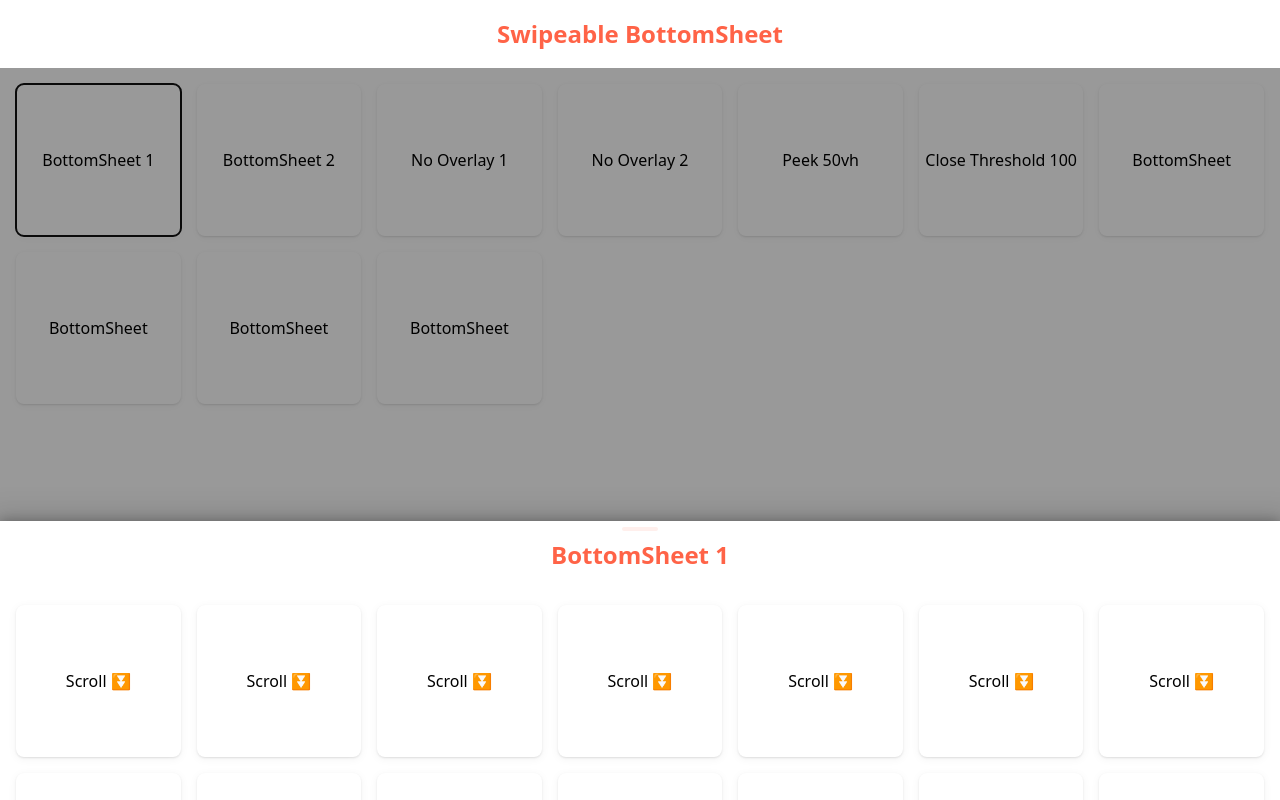
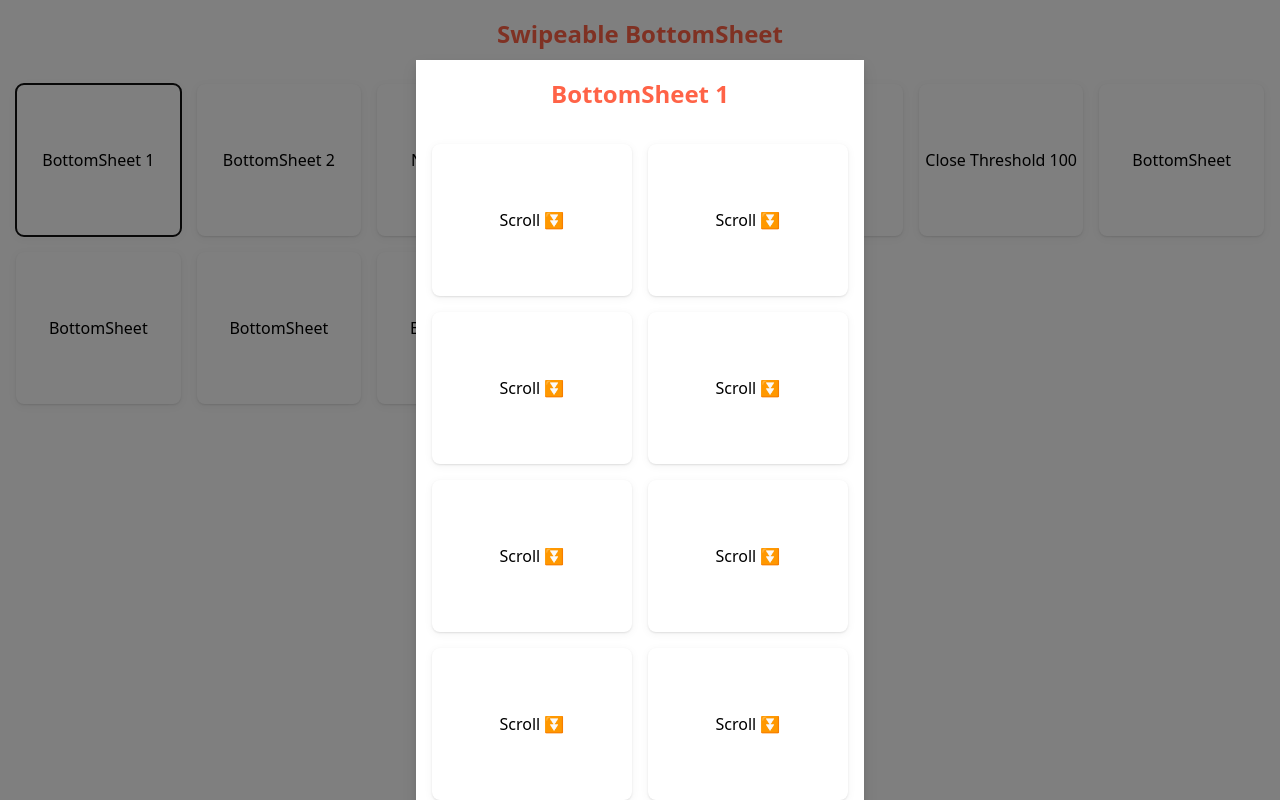
Before and after one commit to timelessco/swipeable-bottom-sheet, a plain HTML site: page index.html in a window 1280 px wide. Both pictures are taken after a click on the button "BottomSheet 1". Drawn offline with nearby package versions, Linux system fonts and the light colour scheme.

Commit message:
feat(modal): ✨  modal on desktop

```diff
--- a/script.js
+++ b/script.js
@@ -12,4 +12,5 @@ window.addEventListener("DOMContentLoaded", function () {
   new SwipeableBottomSheet({ triggerId: "trigger-6", bottomSheetId: "swipeable-bottom-sheet" });
   new SwipeableBottomSheet({ triggerId: "trigger-7", bottomSheetId: "swipeable-bottom-sheet" });
   new SwipeableBottomSheet({ triggerId: "trigger-8", bottomSheetId: "swipeable-bottom-sheet" });
+  new SwipeableBottomSheet({ triggerId: "trigger-9", bottomSheetId: "swipeable-bottom-sheet" });
 });
--- a/style.css
+++ b/style.css
@@ -41,11 +41,8 @@ header {
  */
 
 .disable-scrollbars {
-  /* Firefox */
-  scrollbar-width: none;
-
-  /* IE and Edge */
-  -ms-overflow-style: none;
+  scrollbar-width: none; /* Firefox */
+  -ms-overflow-style: none; /* IE and Edge */
 }
 
 /* Chrome and Safari */
@@ -53,17 +50,23 @@ header {
   display: none;
 }
 
-#swipeable-bottom-sheet-no-overlay {
-}
-
 .overlay {
   width: 100vw;
   height: 100vh;
+  top: 68px;
+  left: 0;
+  right: 0;
+  bottom: 0;
+  z-index: 1300;
   position: fixed;
-  left: 0px;
-  top: 68px;
-  z-index: 1300;
-  background: rgba(0, 0, 0, 0.4);
+  background-color: rgba(0, 0, 0, 0.5);
+  -webkit-tap-highlight-color: transparent;
+}
+
+@media screen and (min-width: 640px) {
+  .overlay {
+    top: 0px;
+  }
 }
 
 .bottom-sheet {
@@ -73,8 +76,9 @@ header {
   left: 0px;
   right: 0px;
   z-index: 1400;
+  width: 100%;
+  height: 100%;
   will-change: transform;
-
   pointer-events: none;
   overflow-x: hidden;
   overscroll-behavior-y: contain;
@@ -87,10 +91,16 @@ header {
   pointer-events: auto;
 }
 
+@media screen and (min-width: 640px) {
+  .bottom-sheet {
+    top: 0px;
+    scroll-snap-type: none;
+  }
+}
+
 .bottom-sheet .margin {
   height: 100%;
   background: none;
-
   scroll-snap-align: start;
 }
 
@@ -104,7 +114,6 @@ header {
   clip: rect(0, 0, 0, 0);
   white-space: nowrap;
   border-width: 0;
-
   top: 0;
   scroll-snap-align: start;
 }
@@ -115,6 +124,23 @@ header {
   background: #fff;
   box-shadow: 0 24px 0 0 #fff, 0 0 12px 0 rgba(0, 0, 0, 0.3), 0 0 24px 12px rgba(0, 0, 0, 0.1);
   scroll-snap-align: start;
+}
+
+@media screen and (min-width: 640px) {
+  .content {
+    position: relative;
+    width: 100%;
+    max-width: 28rem;
+    overflow-y: scroll;
+    z-index: 1400;
+    margin-left: auto;
+    margin-right: auto;
+    margin-top: 3.75rem;
+    margin-bottom: 3.75rem;
+    outline: 0px;
+    background-color: rgb(255, 255, 255);
+    box-shadow: rgba(0, 0, 0, 0.1) 0px 7px 14px 0px, rgba(0, 0, 0, 0.07) 0px 3px 6px 0px;
+  }
 }
 
 .content header::before {
@@ -131,12 +157,18 @@ header {
   opacity: 0.1;
 }
 
+@media screen and (min-width: 640px) {
+  .content header::before {
+    display: none;
+  }
+}
+
 .fade-in {
   animation: fade 0.2s forwards;
 }
 
 .fade-out {
-  animation: fade 0.1s reverse;
+  animation: fade 0.2s reverse;
 }
 
 .slide-in {
@@ -144,7 +176,7 @@ header {
 }
 
 .slide-out {
-  animation: slide 0.1s reverse;
+  animation: slide 0.21s reverse;
 }
 
 /* Animate opacity */
--- a/swipeable-bottom-sheet.js
+++ b/swipeable-bottom-sheet.js
@@ -61,13 +61,85 @@ class SwipeableBottomSheet {
     this.toggleInteractivity = this.toggleInteractivity.bind(this);
 
     // Add listeners to open the bottomsheet on all the trigger.
-    this.trigger.addEventListener("click", this.openBottomSheet, passiveIsSupported ? { passive: true } : false);
+    this.trigger.addEventListener("click", this.openBottomSheet);
   }
 
   /**
    * Click to open bottomsheet with transition
    */
   openBottomSheet() {
+    const getOverlay = () => {
+      if (this.options.overlay) {
+        this.overlay = document.createElement("div");
+        this.overlay.classList.add("overlay");
+      }
+    };
+
+    const getPeek = () => {
+      this.bottomSheetPeek = document.createElement("div");
+      this.bottomSheetPeek.classList.add("peek");
+      this.bottomSheetPeek.style.top = this.options.peek;
+    };
+
+    const getMargin = () => {
+      this.bottomSheetMargin = document.createElement("div");
+      this.bottomSheetMargin.classList.add("margin");
+    };
+
+    const getbottomSheetContent = () => {
+      this.bottomSheetContent = document.createElement("div");
+      this.bottomSheetContent.classList.add("content");
+      this.bottomSheetContent.setAttribute("body-scroll-lock-ignore", true);
+    };
+
+    const getClonedBottomSheet = () => {
+      this.clonedBottomSheet = this.bottomSheet.cloneNode(true);
+      this.clonedBottomSheet.classList.add("bottom-sheet");
+
+      // Create the content
+      this.newBottomSheetContent = wrapAll(this.clonedBottomSheet, this.bottomSheetContent);
+      this.clonedBottomSheet.appendChild(this.newBottomSheetContent);
+
+      // Add interactivity based on the type of bottom-sheet
+      if (this.options.overlay) {
+        this.clonedBottomSheet.classList.add("interactive");
+      }
+    };
+
+    const getSwipeableBottomSheet = () => {
+      this.swipeableBottomSheet = document.createElement("div");
+      this.swipeableBottomSheet.appendChild(this.clonedBottomSheet);
+
+      if (this.options.overlay) {
+        this.swipeableBottomSheet.appendChild(this.overlay);
+      }
+    };
+
+    // Fade In animation on Overlay
+    const fadeInOverlayAnimation = () => {
+      const overlayAnimatoinEnd = () => {
+        this.overlay.classList.remove("fade-in");
+      };
+      this.overlay.addEventListener("animationend", overlayAnimatoinEnd, {
+        once: true,
+      });
+      this.overlay.classList.add("fade-in");
+    };
+
+    // Slide animation on bottom sheet
+    const slideInBottomSheetAnimation = () => {
+      const bottomSheetAnimatoinEnd = () => {
+        this.clonedBottomSheet.classList.remove("slide-in");
+      };
+      this.clonedBottomSheet.addEventListener("animationend", bottomSheetAnimatoinEnd, {
+        once: true,
+      });
+      this.clonedBottomSheet.classList.add("slide-in");
+    };
+
+    let mq = window.matchMedia("(min-width: 640px)");
+
+    if (mq.matches === false) {
       const openedBottomSheet = document.getElementById(this.options.bottomSheetId);
 
       if (openedBottomSheet) {
@@ -75,11 +147,9 @@ class SwipeableBottomSheet {
       }
 
       if (openedInstances.length > 0) {
-      // Set dismissed to true
-      this.bottomSheetDismissed = true;
-
         // Close all openedInstance with their listeners
         openedInstances.forEach((instance) => {
+          instance.bottomSheetDismissed = true;
           document.removeEventListener("touchstart", instance.toggleInteractivity);
           this.closeBottomSheet(instance.swipeableBottomSheet);
         });
@@ -87,71 +157,39 @@ class SwipeableBottomSheet {
 
       // Set bottomsheet dismissed status to false
       this.bottomSheetDismissed = false;
+
+      getOverlay();
+      getbottomSheetContent();
+      getPeek();
+      getMargin();
+      getClonedBottomSheet();
+
+      // Improvise cloned bottom sheet content
+      this.clonedBottomSheet.classList.add("disable-scrollbars");
+      this.clonedBottomSheet.insertBefore(this.bottomSheetPeek, this.clonedBottomSheet.firstChild);
+      this.clonedBottomSheet.insertBefore(this.bottomSheetMargin, this.clonedBottomSheet.firstChild);
+      this.clonedBottomSheet.addEventListener("scroll", this.onScroll, passiveIsSupported ? { passive: true } : false);
+
+      // Create a new component container every time
+      getSwipeableBottomSheet();
+
       // Add ID to each bottom sheet
       this.id = ++ID_COUNTER;
-
-    // Create a new component container every time
-    this.swipeableBottomSheet = document.createElement("div");
       this.swipeableBottomSheet.dataset.bottomSheetId = this.id;
 
-    // Get the cloned bottom sheet content
-    this.clonedBottomSheet = this.bottomSheet.cloneNode(true);
-    this.clonedBottomSheet.classList.add("bottom-sheet");
-    this.clonedBottomSheet.classList.add("disable-scrollbars");
+      // Append the bottom sheet to the DOM
+      document.body.appendChild(this.swipeableBottomSheet);
 
       if (!this.options.overlay) {
+        // Add ID to differentiate from two types of bottom sheet
         this.swipeableBottomSheet.setAttribute("id", `swipeable-bottom-sheet-no-overlay`);
-    }
 
-    // Add Scroll listener on the bottomsheet
-    this.clonedBottomSheet.addEventListener("scroll", this.onScroll, passiveIsSupported ? { passive: true } : false);
-
-    // Append the content
-    this.bottomSheetContent = document.createElement("div");
-    this.bottomSheetContent.classList.add("content");
-    this.bottomSheetContent.setAttribute("body-scroll-lock-ignore", true);
-    const newBottomSheetContent = wrapAll(this.clonedBottomSheet, this.bottomSheetContent);
-    this.clonedBottomSheet.appendChild(newBottomSheetContent);
-
-    // Add interactivity based on the type of bottom-sheet
-    if (this.options.overlay) {
-      this.clonedBottomSheet.classList.add("interactive");
-    }
-
-    // Append the peek
-    this.bottomSheetPeek = document.createElement("div");
-    this.bottomSheetPeek.classList.add("peek");
-    this.bottomSheetPeek.style.top = this.options.peek;
-    this.clonedBottomSheet.insertBefore(this.bottomSheetPeek, this.clonedBottomSheet.firstChild);
-
-    // Append the margin
-    this.bottomSheetMargin = document.createElement("div");
-    this.bottomSheetMargin.classList.add("margin");
-    this.clonedBottomSheet.insertBefore(this.bottomSheetMargin, this.clonedBottomSheet.firstChild);
-
-    // Append Overlay
-    if (this.options.overlay) {
-      this.overlay = document.createElement("div");
-      this.overlay.classList.add("overlay");
-      this.swipeableBottomSheet.appendChild(this.overlay);
-    }
-
-    // Append the bottom sheet to the DOM
-    this.swipeableBottomSheet.appendChild(this.clonedBottomSheet);
-    document.body.appendChild(this.swipeableBottomSheet);
-
-    // Store all the opened instances
-    openedInstances = [...openedInstances, this];
-
-    // Add listeners to enable and disable interactivity based on the touch position
-    if (!this.options.overlay) {
         // Add Toggle Interactivity to the bottom sheet based on the mouse position
-      document.addEventListener("touchstart", this.toggleInteractivity, passiveIsSupported ? { passive: true } : false);
-    }
-
-    if (this.options.overlay) {
-      // Disable the body scroll
-      bodyScrollLock.disableBodyScroll(this.clonedBottomSheet);
+        document.addEventListener(
+          "touchstart",
+          this.toggleInteractivity,
+          passiveIsSupported ? { passive: true } : false
+        );
       }
 
       // Scroll the bottom sheet till the peek position
@@ -166,29 +204,49 @@ class SwipeableBottomSheet {
         }
       }
 
+      // Store all the opened instances
+      openedInstances = [...openedInstances, this];
+
       /**
        * Open Animation.
        */
       if (this.options.overlay) {
-      // Fade animation on Overlay
-      const overlayAnimatoinEnd = () => {
-        this.overlay.classList.remove("fade-in");
-      };
-      this.overlay.addEventListener("animationend", overlayAnimatoinEnd, { once: true });
-      this.overlay.classList.add("fade-in");
+        // Disable the body scroll
+        bodyScrollLock.disableBodyScroll(this.clonedBottomSheet);
+
+        fadeInOverlayAnimation();
 
         const handleMarginClick = () => this.closeBottomSheet(this.swipeableBottomSheet);
 
         // Click margin area to close the bottom sheet
         this.bottomSheetMargin.addEventListener("click", handleMarginClick, { once: true });
       }
+      slideInBottomSheetAnimation();
+    } else {
+      this.options.overlay = true;
 
-    // Slide animation on bottom sheet
-    const bottomSheetAnimatoinEnd = () => {
-      this.clonedBottomSheet.classList.remove("slide-in");
-    };
-    this.clonedBottomSheet.addEventListener("animationend", bottomSheetAnimatoinEnd, { once: true });
-    this.clonedBottomSheet.classList.add("slide-in");
+      getOverlay();
+      getbottomSheetContent();
+      getClonedBottomSheet();
+
+      // Append the bottom sheet to the DOM and disable body scroll
+      getSwipeableBottomSheet();
+      document.body.appendChild(this.swipeableBottomSheet);
+
+      // Disable body scroll
+      bodyScrollLock.disableBodyScroll(this.clonedBottomSheet);
+
+      // Click margin area to close the bottom sheet
+      this.clonedBottomSheet.addEventListener("click", (event) => {
+        if (!this.newBottomSheetContent.contains(event.target)) {
+          // Disable the body scroll
+          bodyScrollLock.enableBodyScroll(this.clonedBottomSheet);
+          document.body.removeChild(this.swipeableBottomSheet);
+        }
+      });
+
+      fadeInOverlayAnimation();
+    }
   }
 
   onScroll() {
@@ -245,7 +303,6 @@ class SwipeableBottomSheet {
   }
 
   toggleInteractivity(e) {
-    console.log("Runngin");
     const { y } = getCurrentCursorPosition(e);
     // If the mouse is on the bottomsheet enable the interactivity else disable it
     if (y > this.clonedBottomSheet.clientHeight + this.clonedBottomSheet.offsetTop - this.clonedBottomSheet.scrollTop) {
```
Lines whose indentation alone changed are shown as unchanged.
